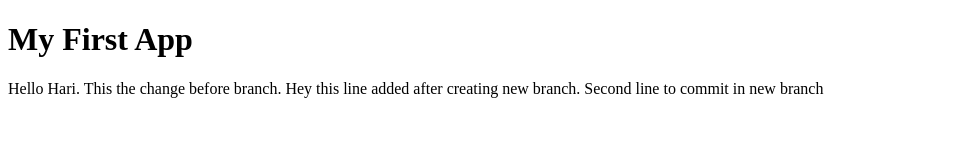
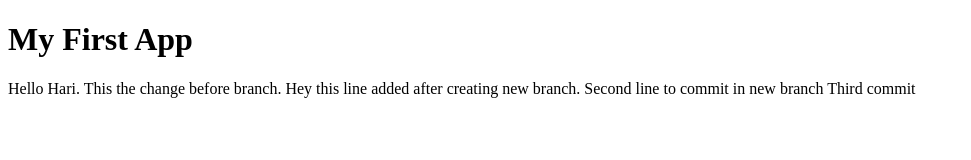
Before and after one commit to haribabu1986/AddressRepo, a plain HTML site: page index.html in a window 1280 px wide. Shown: the whole page, without its empty margins (0-971 px from the left). Drawn offline with Linux system fonts and the light colour scheme.

Commit message:
Third commit in new branch.

```diff
--- a/index.html
+++ b/index.html
@@ -9,6 +9,7 @@ Hello Hari.
 This the change before branch.
 Hey this line added after creating new branch.
 Second line to commit in new branch
+Third commit
 </p>
 
 </body>
```
